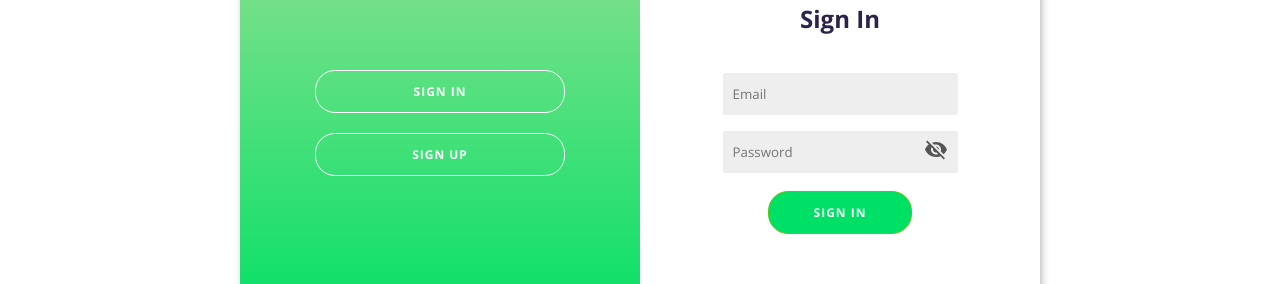
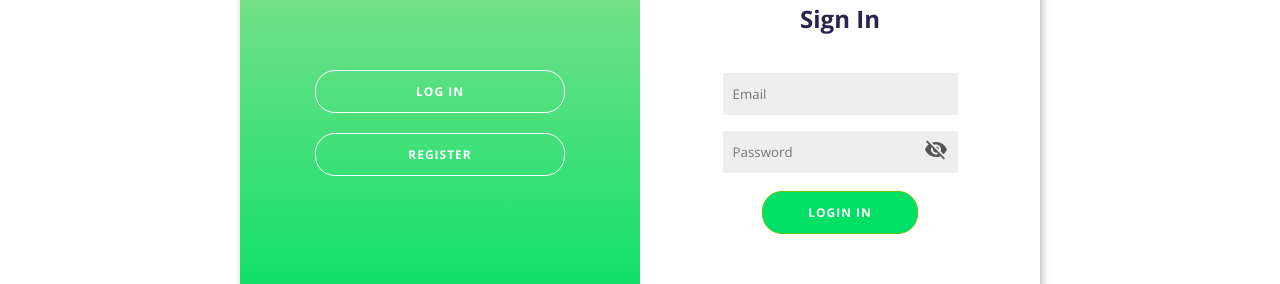
Before and after one commit to pmudassir/azad-e-learning, a React (Create React App) app in the folder frontend/: page /auth in a window 1280 px wide. Shown: the part 247-531 px from the top of the page. Built offline with nearby package versions, Linux system fonts and the light colour scheme.

Commit message:
auth button

```diff
--- a/frontend/src/pages/auth/Auth.jsx
+++ b/frontend/src/pages/auth/Auth.jsx
@@ -87,10 +87,10 @@ const Auth = () => {
       <div className="authBox">
         <div className="buttonsContainer">
           <button className="authButtons" onClick={() => setIsSignUP(true)}>
-            Sign In
+            Log In
           </button>
           <button className="authButtons" onClick={() => setIsSignUP(false)}>
-            Sign Up
+            Register
           </button>
         </div>
         <div className="inputAuthContainer">
@@ -126,7 +126,7 @@ const Auth = () => {
                   type="submit"
                   onClick={handleSignIn}
                 >
-                  Sign In
+                  Login In
                 </button>
               </form>
               {errorMessage && (
@@ -191,7 +191,7 @@ const Auth = () => {
                   type="submit"
                   onClick={handleSignUp}
                 >
-                  Sign Up
+                  Register
                 </button>
                 {errorMessage && (
                   <p style={{ color: "red", fontSize: "12px" }}>
```
